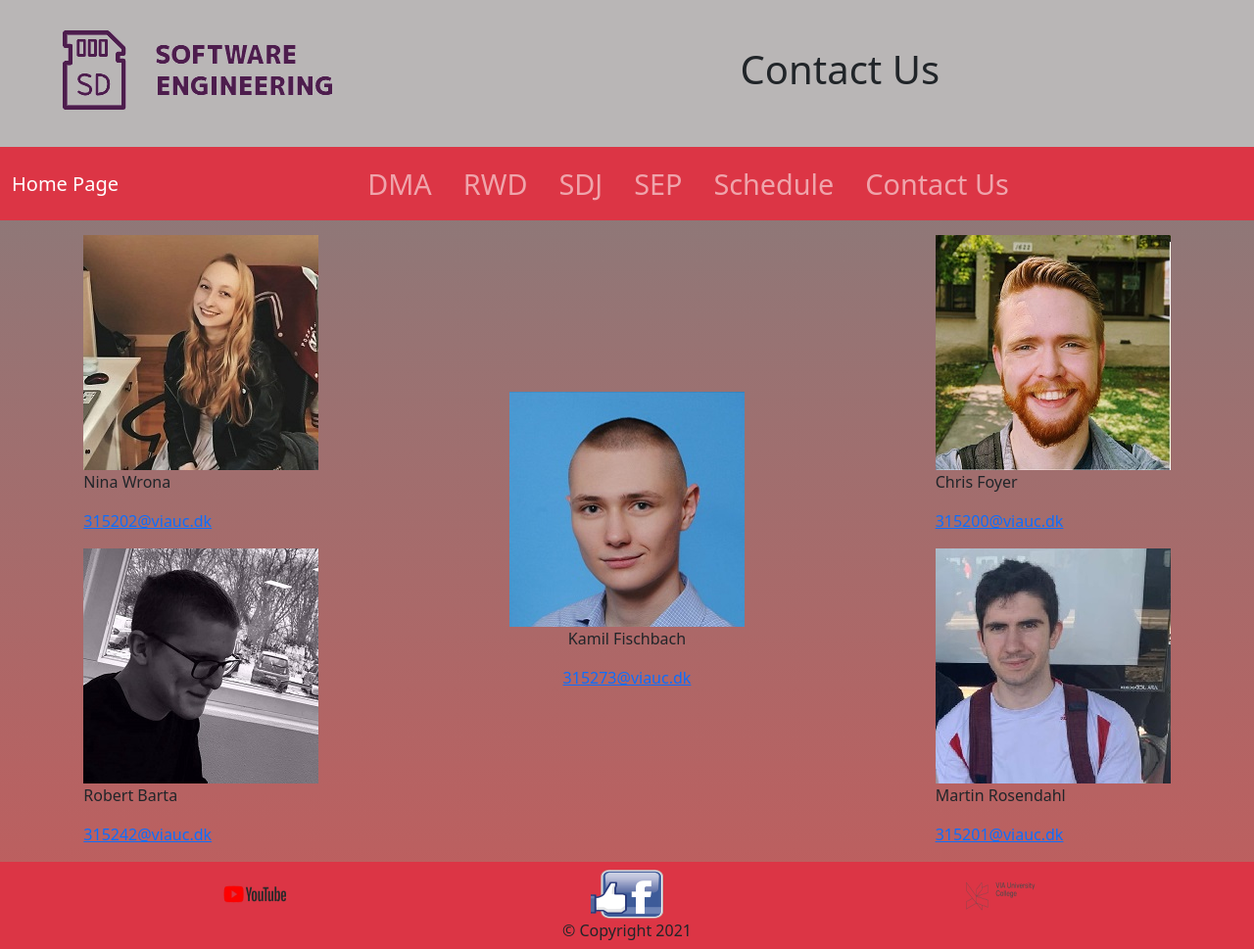
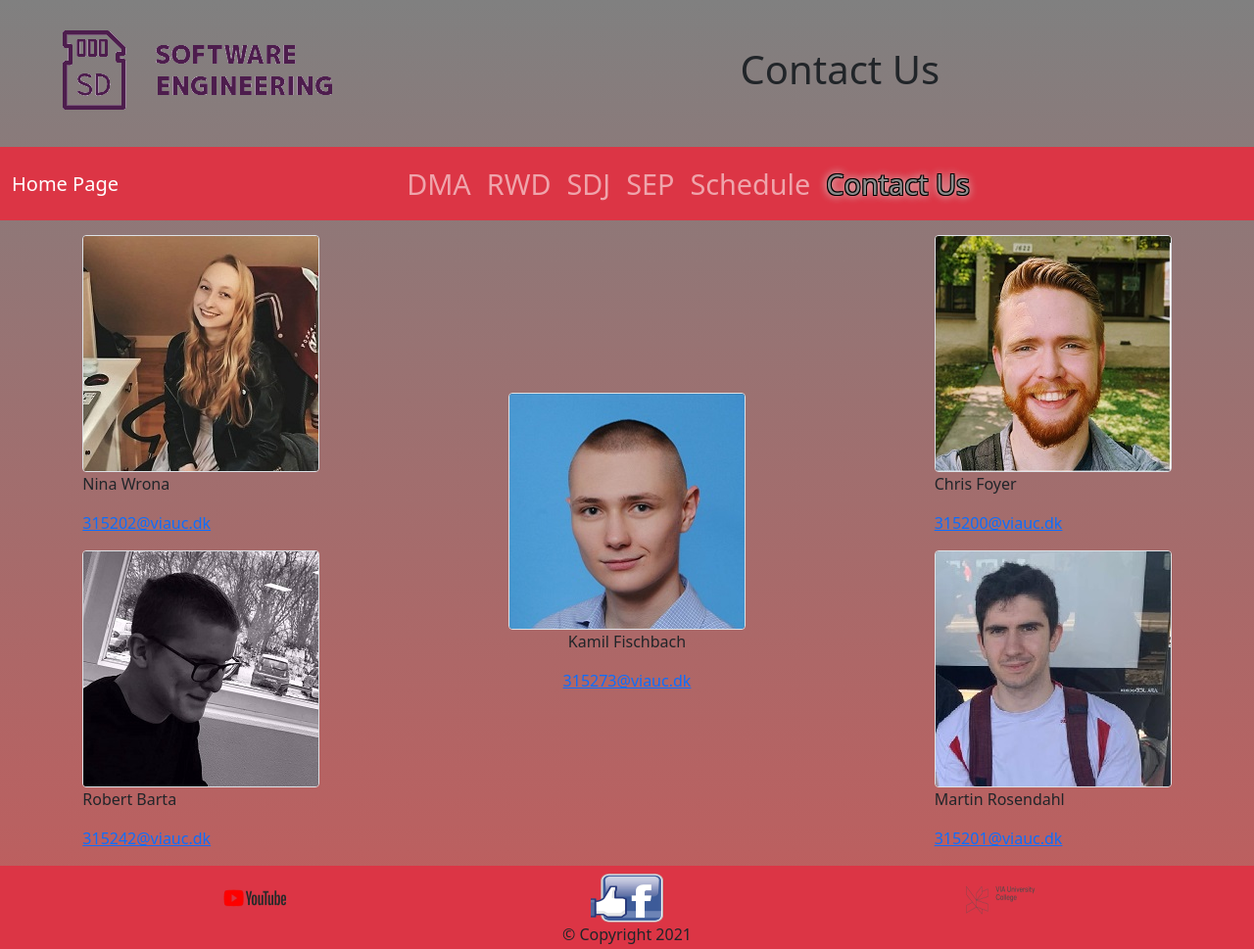
Before and after one commit to ninawrona/RWD_Assignment_v2, a plain HTML site: page ContactUs.html in a window 1280 px wide. Shown: the top 969 px of the page at 98% size. Drawn offline with Linux system fonts and the light colour scheme.

Commit message:
Blank space removal, link styling, and more!
- Got rid of the empty space to the right of the page
- Changed the active link styling so that you can better see which page you are on
- Made the Contact Us nav bar to be similar to the other bars
- Removed the special title background for Contact Us
- Rounded borders for pictures on Contact Us

```diff
--- a/ContactUs.html
+++ b/ContactUs.html
@@ -12,7 +12,7 @@
 </head>
 
 <body>
-  <div class="row bg-nav">
+  <div class="row">
     <div class="logo col-md-4 col-sm-2 d-flex justify-content-center"><img src="images/Logo.png" title="Logo" alt="Logo"></div>
     <div class="pageTitle col-md-8 text-center d-flex justify-content-center">
         <h1>Contact Us</h1>
@@ -41,12 +41,12 @@
 
             <div class="collapse navbar-collapse" id="myNavBar">
                 <ul class="navbar-nav ms-auto me-auto">
-                      <li class="nav-item active mx-2"><a class="nav-link" href="DMA.html">DMA</a></li>
-                      <li class="nav-item mx-2"><a class="nav-link" href="RWD.html">RWD</a></li>
-                      <li class="nav-item mx-2"><a class="nav-link" href="SDJ.html">SDJ</a></li>
-                      <li class="nav-item mx-2"><a class="nav-link" href="SEP.html">SEP</a></li>
-                      <li class="nav-item mx-2"><a class="nav-link" href="schedule.html">Schedule</a></li>
-                      <li class="nav-item mx-2"><a class="nav-link" href="ContactUs.html">Contact Us</a></li>
+                    <li class="nav-item"><a class="nav-link" href="DMA.html">DMA</a></li>
+                    <li class="nav-item"><a class="nav-link" href="RWD.html">RWD</a></li>
+                    <li class="nav-item"><a class="nav-link" href="SDJ.html">SDJ</a></li>
+                    <li class="nav-item"><a class="nav-link" href="SEP.html">SEP</a></li>
+                    <li class="nav-item"><a class="nav-link" href="schedule.html">Schedule</a></li>
+                    <li class="nav-item  active"><a class="nav-link" href="ContactUs.html">Contact Us</a></li>
                 </ul>
             </div>
 
@@ -57,31 +57,31 @@
     <div class="row">
         <div class="col-md-4 col-sm-12 flex-column d-flex align-items-center">
             <div>
-                <a href="images/ninaBig.jpg"> <img src="images/nina.jpg" title="Nina picture" alt="Nina picture"></a>
+                <a href="images/ninaBig.jpg"> <img src="images/nina.jpg" class= "border rounded" title="Nina picture" alt="Nina picture"></a>
                 <p>Nina Wrona</p>
                 <p><a href="mailto:315202@viauc.dk">315202@viauc.dk</a></p>
             </div>
 
             <div>
-                <a href="images/robert.jpg.jpg"> <img src="images/robert.jpg" title="Robert picture" alt="Robert picture"></a>
+                <a href="images/robert.jpg.jpg"> <img src="images/robert.jpg" class= "border rounded" title="Robert picture" alt="Robert picture"></a>
                 <p>Robert Barta</p>
                 <p><a href="mailto:315242@viauc.dk">315242@viauc.dk</a></p>
             </div>
         </div>
         <div class = "col-md-4 col-sm-12 flex-column d-flex align-items-center align-self-center">
-          <a href="images/FischbachKamil.jpg"><img src = "images/kamil_small.jpg" title="Kamil's picture" alt="Kamil's picture"></a>
+          <a href="images/FischbachKamil.jpg"><img src = "images/kamil_small.jpg" class= "border rounded" title="Kamil's picture" alt="Kamil's picture"></a>
           <p>Kamil Fischbach</p>
           <p><a href = "mailto:315273@viauc.dk">315273@viauc.dk</a></p>
         </div>
 
         <div class="col-md-4 col-sm-12 flex-column d-flex align-items-center">
             <div>
-                <a href="images/chris_big.jpg"><img src="images/chris_small.jpg" title="Chris picture" alt="Chris picture"></a>
+                <a href="images/chris_big.jpg"><img src="images/chris_small.jpg" class= "border rounded" title="Chris picture" alt="Chris picture"></a>
                 <p>Chris Foyer</p>
                 <p><a href="mailto:315200@viauc.dk">315200@viauc.dk</a></p>
             </div>
             <div>
-                <a href="images/martin_big.jpg"> <img src="images/martin_small.jpg" title="Martin picture" alt="Martin picture"></a>
+                <a href="images/martin_big.jpg"> <img src="images/martin_small.jpg" class= "border rounded" title="Martin picture" alt="Martin picture"></a>
                 <p>Martin Rosendahl</p>
                 <p><a href="mailto:315201@viauc.dk">315201@viauc.dk</a></p>
             </div>
--- a/css/style.css
+++ b/css/style.css
@@ -2,6 +2,9 @@ html, body{
     width: 100%;
     height: auto;
     background-image: linear-gradient(  grey, rgb(194, 92, 92));
+    margin:0;
+    padding:0;
+    overflow-x:hidden;
 }
 
 .gif img{
@@ -35,11 +38,21 @@ div#campus {
     display: flex;
     justify-content: center;
     margin-top: 20px;
-    margin: 15px;
+    margin-bottom: 20px;
 }
 
 div#campus img {
     max-width: 100%;
+}
+
+li.active{
+    text-shadow: -1px 1px 0 #000,
+    1px 1px 0 #000,
+    1px -1px 0 #000,
+    -1px -1px 0 #000,
+    0 0 10px white,
+    0 0 10px rgb(172, 162, 162);
+    color: white;
 }
 
 h2#hall_sub {
```
Also changed, not shown: RWD.html (+2 -2 lines), SDJ.html (+2 -2 lines), SEP.html (+2 -2 lines), index.html (+1 -1 lines), schedule.html (+2 -2 lines). Lines whose indentation alone changed are shown as unchanged.
